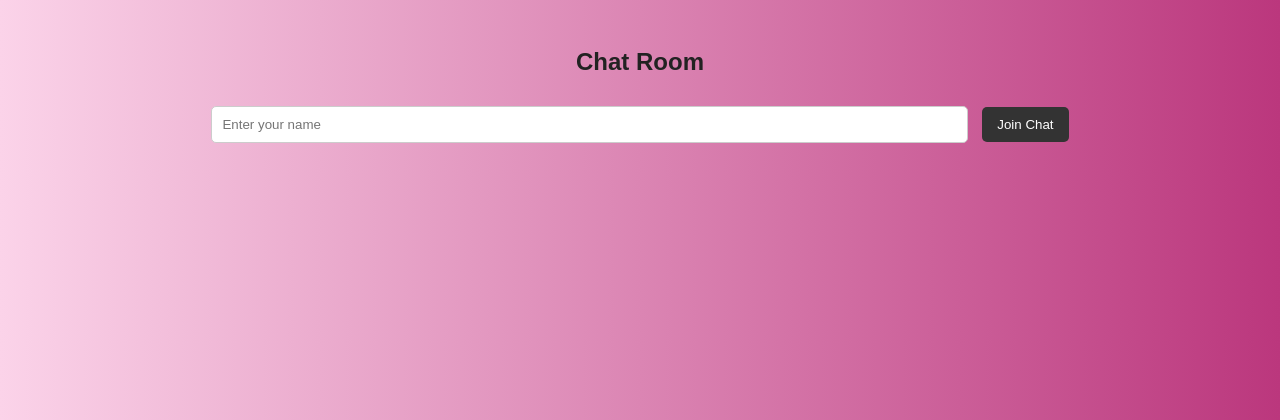
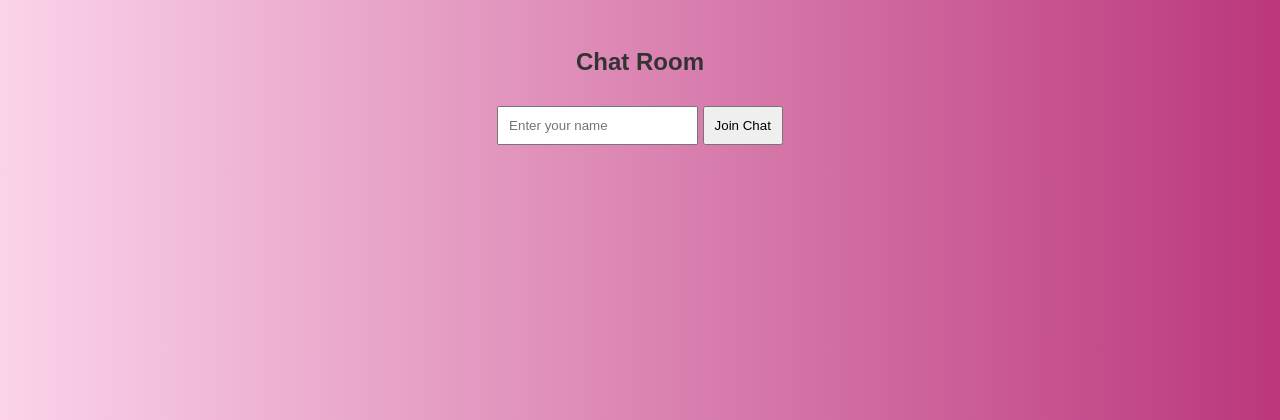
Before and after one commit to Aravind224400/flask-chat-room, a Flask app: page / in a window 1280 px wide. Shown: the top 420 px of the page. Run offline with Flask 3, Linux system fonts and the light colour scheme; the visitor is signed in with stand-in values (Sample User, id 1); some libraries are stand-ins or nearby versions.

Commit message:
Update style.css

```diff
--- a/static/style.css
+++ b/static/style.css
@@ -1,46 +1,20 @@
 body {
-    font-family: Arial, sans-serif;
+    font-family: sans-serif;
     background: linear-gradient(to right, #fbd3e9, #bb377d);
+    padding: 20px;
+    text-align: center;
     color: #333;
-    text-align: center;
-    padding: 20px;
 }
-
-h2 {
-    color: #222;
+input, button {
+    padding: 10px;
+    margin-top: 10px;
 }
-
-ul#messages {
-    list-style-type: none;
+ul {
+    list-style: none;
     padding: 0;
-    margin: 20px auto;
-    width: 60%;
-    background: #ffffffdd;
+    max-height: 300px;
+    overflow-y: auto;
+    background: #fff;
     border-radius: 10px;
     padding: 15px;
-    max-height: 300px;
-    overflow-y: auto;
-    box-shadow: 0 0 10px rgba(0,0,0,0.2);
 }
-
-input#message, input#username {
-    width: 60%;
-    padding: 10px;
-    border-radius: 5px;
-    border: 1px solid #ccc;
-    margin-top: 10px;
-}
-
-button {
-    padding: 10px 15px;
-    border: none;
-    border-radius: 5px;
-    background-color: #333;
-    color: white;
-    cursor: pointer;
-    margin-left: 10px;
-}
-
-button:hover {
-    background-color: #555;
-}
```
